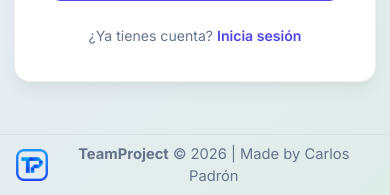
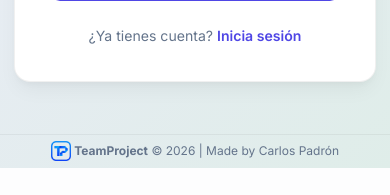
Before and after one commit to CarlosPadron95/TeamProject, a Django app: page /register/ in a window 390 px wide. Shown: the part 782-977 px from the top of the page. After the commit the page ends 950 px from the top, so only its background shows below. Run offline with Django 5.2, Linux system fonts and the light colour scheme.

Commit message:
style: adaptar pie de pagina para visualizacion en una sola linea en dispositivos moviles

```diff
--- a/static/css/styles.css
+++ b/static/css/styles.css
@@ -558,6 +558,19 @@ select.form-control option {
         justify-content: center;
         width: 100%;
     }
+    /* Ajuste responsivo del pie de página para que quepa en 1 sola línea en teléfonos */
+    .app-footer {
+        padding: 0.4rem 0.5rem;
+    }
+    .footer-content {
+        font-size: 0.75rem;
+        gap: 0.2rem;
+        white-space: nowrap;
+    }
+    .footer-logo {
+        width: 20px;
+        height: 20px;
+    }
     .main-container {
         padding: 1.5rem 1rem;
     }
```
